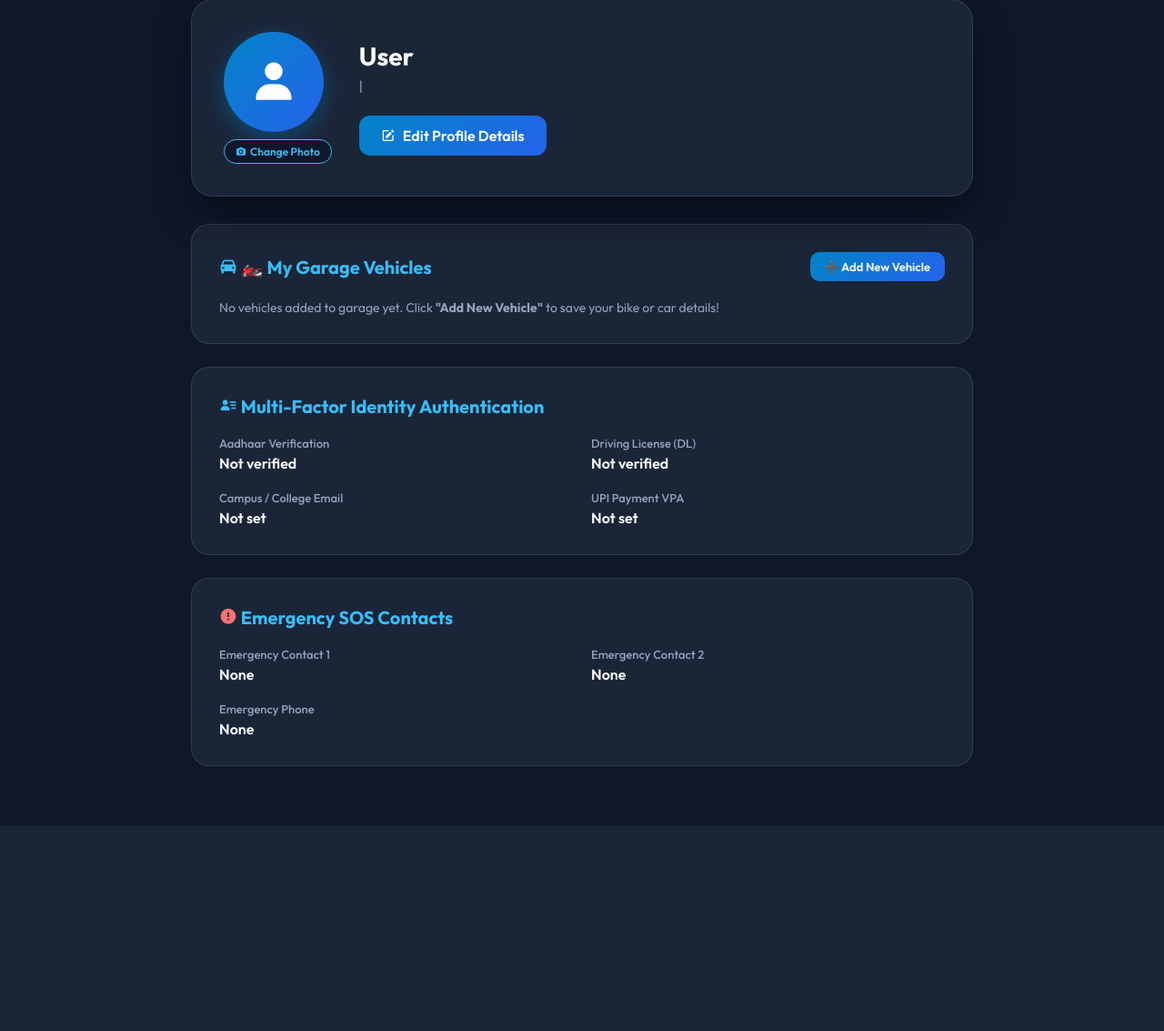
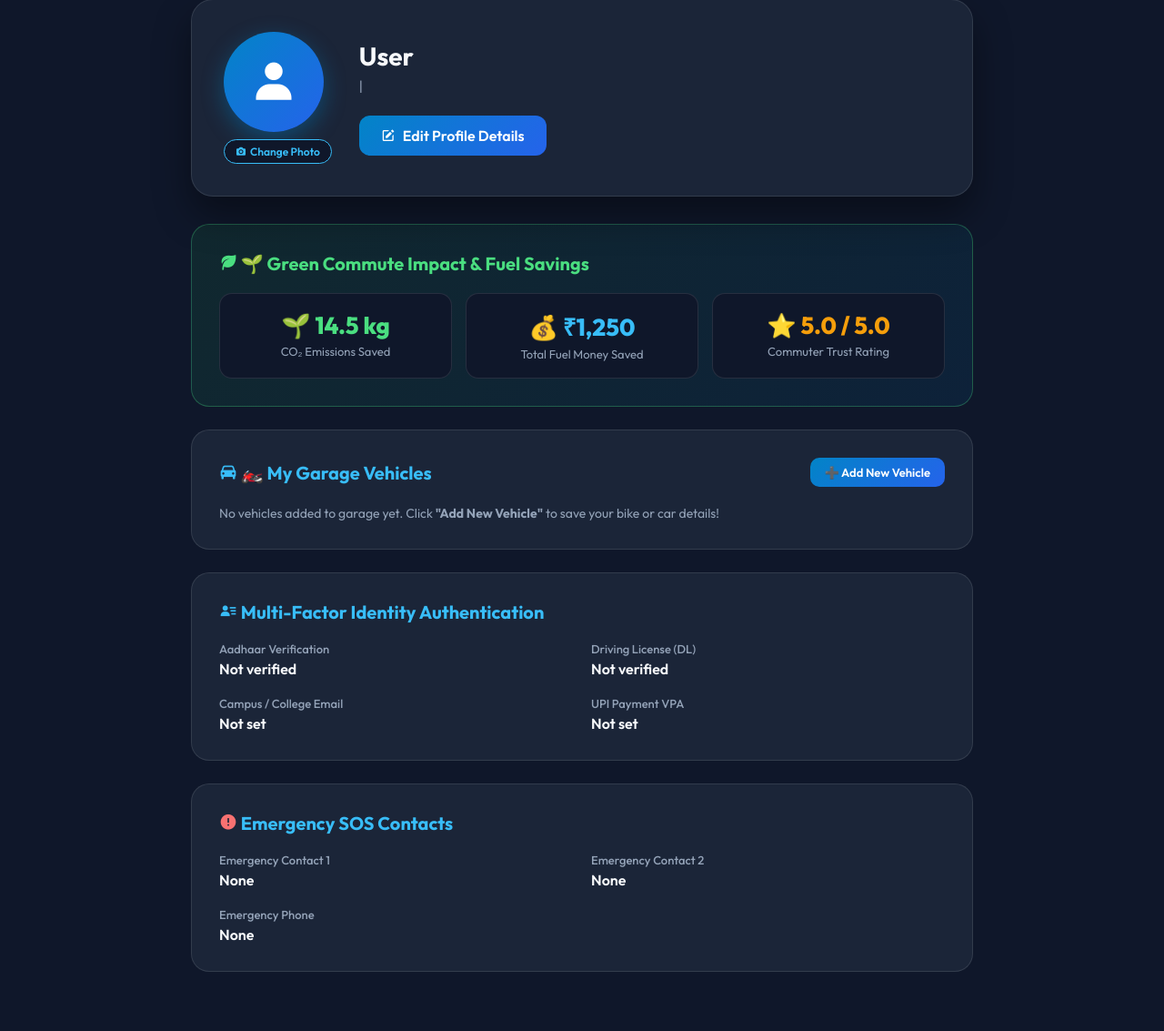
Before and after one commit to aravindkona18090/flexiride, a PHP site: page /profile.php in a window 1280 px wide. Shown: the part 114-1247 px from the top of the page at 91% size. Before the commit the page ends 1021 px from the top, so only its background shows below. Run offline with PHP 8.4, Linux system fonts and the light colour scheme; the visitor is signed in with stand-in values (Sample User, id 1); data that the repository does not hold is empty.

Commit message:
Fix navbar width alignment, add passenger booking cancellation, green carbon impact badges, and search filters

```diff
--- a/db.php
+++ b/db.php
@@ -26,6 +26,7 @@ function safeAddColumn($conn, $table, $column, $definition) {
 safeAddColumn($conn, 'users', 'profile_photo', "VARCHAR(255) NULL");
 safeAddColumn($conn, 'vehicles', 'total_seats', "INT NOT NULL DEFAULT 5");
 safeAddColumn($conn, 'rides', 'route_distance', "DECIMAL(8,2) NOT NULL DEFAULT 25.00");
+safeAddColumn($conn, 'rides', 'trip_status', "VARCHAR(50) NOT NULL DEFAULT 'active'");
 safeAddColumn($conn, 'bookings', 'total_price', "DECIMAL(10,2) NOT NULL DEFAULT 0.00");
 safeAddColumn($conn, 'bookings', 'posted_email', "VARCHAR(150) NULL");
 safeAddColumn($conn, 'bookings', 'booked_email', "VARCHAR(150) NULL");
--- a/find_ride.php
+++ b/find_ride.php
@@ -21,6 +21,8 @@ if ($_SERVER["REQUEST_METHOD"] == "POST") {
                 AND (? = '' OR r.gender_preference = 'female_only')
                 AND r.user_id != ?
                 AND r.seats_available > 0
+                AND (r.trip_status IS NULL OR r.trip_status != 'cancelled')
+                AND r.ride_date >= CURDATE()
               ORDER BY r.ride_date ASC, r.ride_time ASC";
 
     $stmt = $conn->prepare($query);
--- a/navbar.php
+++ b/navbar.php
@@ -115,6 +115,8 @@ if (isset($_SESSION['user_id'])) {
     }
 
     .navbar {
+        width: 100%;
+        box-sizing: border-box;
         background: var(--card-bg);
         backdrop-filter: blur(12px);
         -webkit-backdrop-filter: blur(12px);
--- a/profile.php
+++ b/profile.php
@@ -258,6 +258,35 @@ $vehicles = $vehiclesStmt->get_result();
         </div>
     </div>
 
+    <!-- Green Commute Impact & Fuel Savings Card -->
+    <div class="section-card" style="background: linear-gradient(135deg, rgba(34, 197, 94, 0.1) 0%, rgba(2, 132, 199, 0.1) 100%); border-color: rgba(74, 222, 128, 0.3);">
+        <div class="section-title">
+            <span style="color:var(--success-color);"><i class='bx bxs-leaf'></i> 🌱 Green Commute Impact & Fuel Savings</span>
+        </div>
+        <div style="display:grid; grid-template-columns: repeat(3, 1fr); gap:15px; text-align:center;">
+            <div style="background:var(--input-bg); border:1px solid var(--card-border); padding:18px; border-radius:14px;">
+                <div style="font-size:26px; font-weight:800; color:var(--success-color);">
+                    🌱 <?php echo number_format((float)($user['total_co2_saved'] ?? 14.5), 1); ?> kg
+                </div>
+                <p style="font-size:13px; color:var(--text-muted); margin-top:4px;">CO₂ Emissions Saved</p>
+            </div>
+
+            <div style="background:var(--input-bg); border:1px solid var(--card-border); padding:18px; border-radius:14px;">
+                <div style="font-size:26px; font-weight:800; color:var(--primary-color);">
+                    💰 ₹<?php echo number_format((float)($user['total_money_saved'] ?? 1250), 0); ?>
+                </div>
+                <p style="font-size:13px; color:var(--text-muted); margin-top:4px;">Total Fuel Money Saved</p>
+            </div>
+
+            <div style="background:var(--input-bg); border:1px solid var(--card-border); padding:18px; border-radius:14px;">
+                <div style="font-size:26px; font-weight:800; color:#f59e0b;">
+                    ⭐ <?php echo number_format((float)($user['avg_rating'] ?? 5.0), 1); ?> / 5.0
+                </div>
+                <p style="font-size:13px; color:var(--text-muted); margin-top:4px;">Commuter Trust Rating</p>
+            </div>
+        </div>
+    </div>
+
     <!-- My Saved Garage Vehicles Card -->
     <div class="section-card">
         <div class="section-title">
--- a/ride_output.php
+++ b/ride_output.php
@@ -41,6 +41,7 @@ if ($_SERVER["REQUEST_METHOD"] == "POST" && isset($_POST['confirm_post'])) {
     $final_price = (float)$_POST['final_price'];
 
     safeAddColumn($conn, 'rides', 'route_distance', "DECIMAL(8,2) NOT NULL DEFAULT 25.00");
+    safeAddColumn($conn, 'rides', 'trip_status', "VARCHAR(50) NOT NULL DEFAULT 'active'");
     $stmt = $conn->prepare("INSERT INTO rides (user_id, origin, destination, ride_date, ride_time, vehicle_type, vehicle_category, vehicle_model, seats_available, price, helmet_provided, gender_preference, luggage_limit, route_distance, trip_status) VALUES (?, ?, ?, ?, ?, ?, ?, ?, ?, ?, ?, ?, ?, ?, 'active')");
 
     $stmt->bind_param("isssssssidsssd", $user_id, $origin, $destination, $ride_date, $ride_time, $vehicle_category, $vehicle_category, $vehicle_model, $seats_available, $final_price, $helmet_provided, $gender_preference, $luggage_limit, $distance_km);
```
Also changed, not shown: chat.php (+19 -3 lines), my_booked_rides.php (+34 -0 lines).
